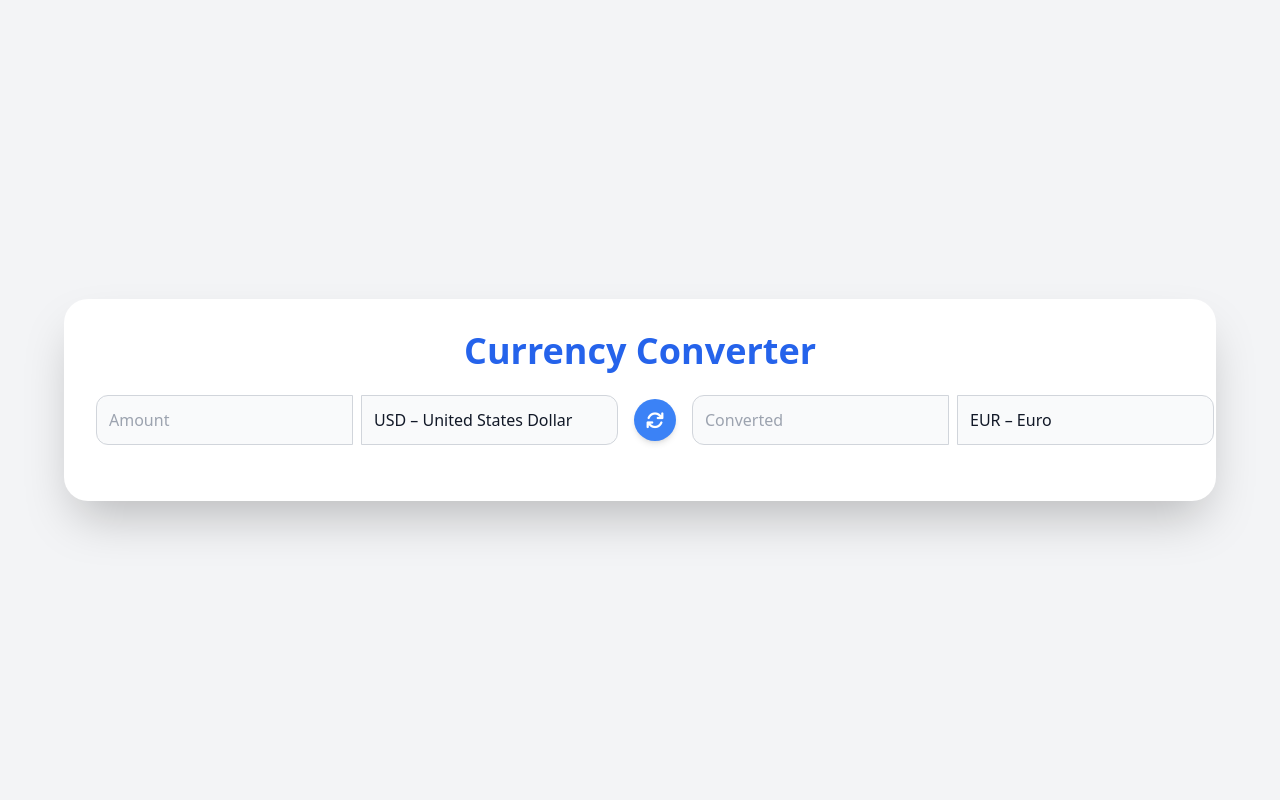
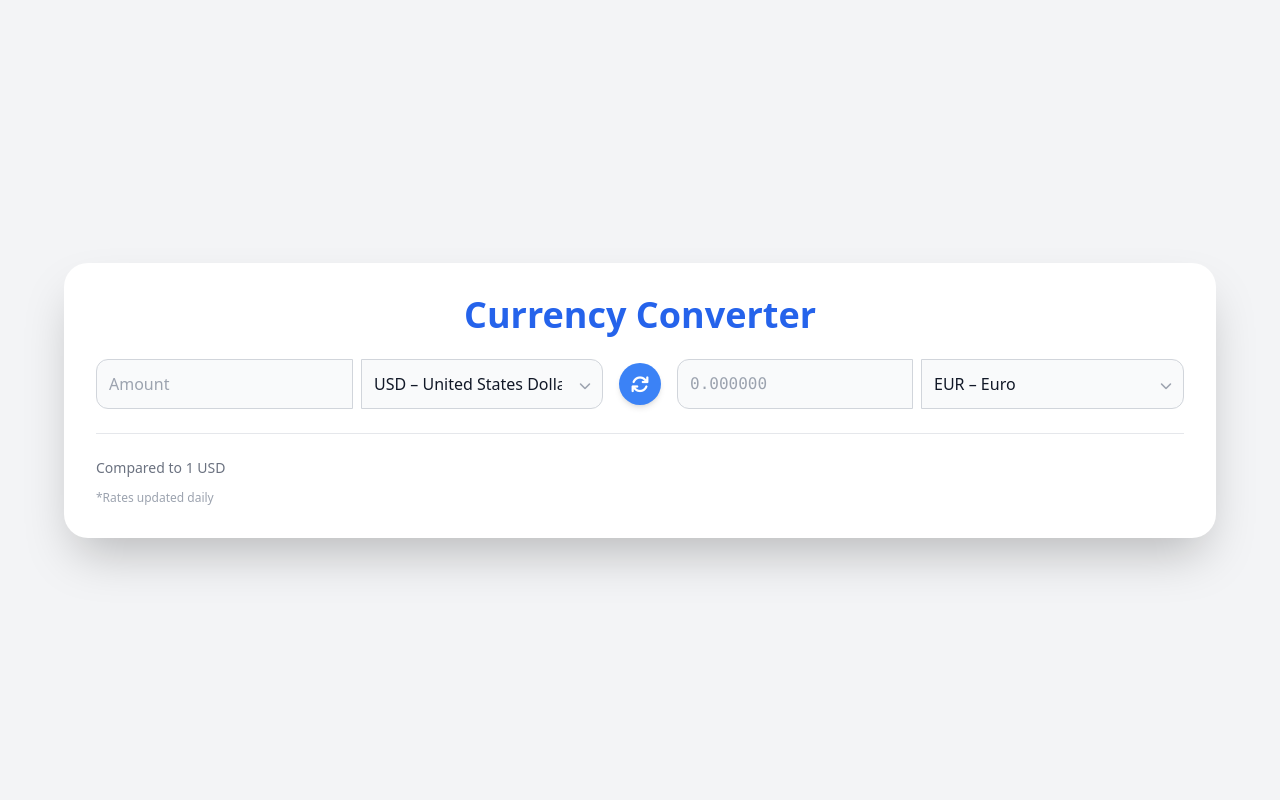
Before and after one commit to simeonpanov/portfolio.simpleapps, a Flask app: page /currency/ in a window 1280 px wide. Run offline with Flask 3, Linux system fonts and the light colour scheme; data that the repository does not hold is empty.

Commit message:
Currency Exchange Visual Update + Chart

```diff
--- a/apps/currency/static/js/main.js
+++ b/apps/currency/static/js/main.js
@@ -1,5 +1,113 @@
 let mergedCurrencies = [];
 let baseCurrency = "USD";
+
+const fromInput = document.getElementById("from-currency-input");
+const toInput = document.getElementById("to-currency-input");
+const fromMenu = document.getElementById("from-currency-menu");
+const toMenu = document.getElementById("to-currency-menu");
+
+document.addEventListener("click", (e) => {
+  if (!fromInput.contains(e.target) && !fromMenu.contains(e.target)) {
+    fromMenu.classList.add("hidden");
+  }
+  if (!toInput.contains(e.target) && !toMenu.contains(e.target)) {
+    toMenu.classList.add("hidden");
+  }
+});
+
+function initDropdown(input, menu) {
+  input.addEventListener("input", (e) => {
+    if (mergedCurrencies.length > 0) {
+      filterAndShow(input, menu, e.target.value);
+    }
+  });
+  input.addEventListener("focus", () => {
+    if (mergedCurrencies.length > 0) {
+      filterAndShow(input, menu, input.value);
+    }
+  });
+}
+
+function filterAndShow(input, menu, query) {
+  if (mergedCurrencies.length === 0) {
+    menu.classList.add("hidden");
+    return;
+  }
+
+  menu.innerHTML = "";
+  const cleanQuery = query.trim().toLowerCase();
+
+  const priorityCodes = [
+    "USD",
+    "EUR",
+    "GBP",
+    "JPY",
+    "CAD",
+    "AUD",
+    "CHF",
+    "CNY",
+    "INR",
+  ];
+
+  const currenciesWithPriority = mergedCurrencies.map((c) => ({
+    ...c,
+    sortPriority: priorityCodes.includes(c.code)
+      ? priorityCodes.indexOf(c.code)
+      : 999,
+  }));
+
+  const filtered =
+    cleanQuery === ""
+      ? currenciesWithPriority
+      : currenciesWithPriority.filter((c) =>
+          `${c.code} – ${c.name}`.toLowerCase().includes(cleanQuery),
+        );
+
+  const results = filtered
+    .sort((a, b) => {
+      // First by priority, then by code
+      if (a.sortPriority !== b.sortPriority) {
+        return a.sortPriority - b.sortPriority;
+      }
+      return a.code.localeCompare(b.code);
+    })
+    .slice(0, 30);
+
+  if (results.length === 0) {
+    menu.classList.remove("hidden");
+    menu.innerHTML =
+      '<div class="currency-item text-gray-500 dark:text-gray-400">No match</div>';
+    return;
+  }
+
+  results.forEach((c) => {
+    const item = document.createElement("div");
+    item.className = `
+      px-4 py-2 text-sm text-gray-800 dark:text-gray-200
+      cursor-pointer flex items-center justify-between
+      hover:bg-blue-500 hover:text-white
+    `;
+    item.innerHTML = `
+      <span class="font-medium">${c.code}</span>
+      <span class="text-xs text-gray-500 dark:text-gray-400 ml-2">${c.name}</span>
+    `;
+    item.addEventListener("click", () => {
+      input.value = `${c.code} – ${c.name}`;
+      menu.classList.add("hidden");
+      updateConversion();
+    });
+    menu.appendChild(item);
+  });
+
+  menu.classList.remove("hidden");
+}
+
+function setDefaultCurrencies() {
+  const getName = (code) =>
+    mergedCurrencies.find((c) => c.code === code)?.name || "";
+  fromInput.value = `USD – ${getName("USD")}`;
+  toInput.value = `EUR – ${getName("EUR")}`;
+}
 
 async function loadRates() {
   const cached = sessionStorage.getItem("mergedCurrencies");
@@ -7,7 +115,6 @@ async function loadRates() {
   if (cached && cachedBase) {
     mergedCurrencies = JSON.parse(cached);
     baseCurrency = cachedBase;
-    fillCurrencyDatalist();
     return;
   }
 
@@ -24,26 +131,6 @@ async function loadRates() {
   baseCurrency = "USD";
   sessionStorage.setItem("mergedCurrencies", JSON.stringify(mergedCurrencies));
   sessionStorage.setItem("baseCurrency", baseCurrency);
-
-  fillCurrencyDatalist();
-}
-
-function fillCurrencyDatalist() {
-  const fromInput = document.getElementById("from-currency");
-  const toInput = document.getElementById("to-currency");
-  const datalist = document.getElementById("currencies");
-
-  datalist.innerHTML = "";
-  mergedCurrencies.forEach((c) => {
-    const opt = document.createElement("option");
-    opt.value = `${c.code} – ${c.name}`;
-    datalist.appendChild(opt);
-  });
-
-  const getName = (code) =>
-    (mergedCurrencies.find((c) => c.code === code) || {}).name || "";
-  fromInput.value = `${baseCurrency} – ${getName(baseCurrency)}`.trim();
-  toInput.value = `EUR – ${getName("EUR")}`.trim();
 }
 
 function extractCurrencyCode(val) {
@@ -51,40 +138,39 @@ function extractCurrencyCode(val) {
   return val.split("–")[0].trim();
 }
 
-function convertCurrency(amount, from, to) {
+function convertCurrency(amount, from, to, maxDecimals = 2) {
   const fromObj = mergedCurrencies.find((c) => c.code === from);
   const toObj = mergedCurrencies.find((c) => c.code === to);
-  console.log("fromObj:", fromObj, "toObj:", toObj); // Debug line
   if (!fromObj || !toObj || !fromObj.rate || !toObj.rate) return null;
+
   const usdAmount = amount / fromObj.rate;
-  return (usdAmount * toObj.rate).toFixed(2);
+  const result = usdAmount * toObj.rate;
+
+  const decimals = Math.max(2, Math.min(maxDecimals, 8));
+  return result.toLocaleString("en", {
+    minimumFractionDigits: 0,
+    maximumFractionDigits: decimals,
+    useGrouping: false,
+  });
 }
 
 function updateConversion() {
   const amountEl = document.getElementById("amount");
-  const fromEl = document.getElementById("from-currency");
-  const toEl = document.getElementById("to-currency");
+  const fromEl = document.getElementById("from-currency-input");
+  const toEl = document.getElementById("to-currency-input");
   const resultEl = document.getElementById("result");
   const convertedEl = document.getElementById("converted-amount");
-  const lastUpdatedEl = document.getElementById("last-updated"); // safe reference
+  const lastUpdatedEl = document.getElementById("last-updated");
 
   const amount = parseFloat(amountEl.value);
   const from = extractCurrencyCode(fromEl.value);
   const to = extractCurrencyCode(toEl.value);
 
-  if (!from || !to) {
-    convertedEl.value = "";
-    resultEl.innerText = "";
-    if (lastUpdatedEl) lastUpdatedEl.innerText = "";
-    return;
-  }
-
-  // --- Existing logic for typed amount ---
   if (!amount) {
     convertedEl.value = "";
     resultEl.innerText = "";
   } else {
-    const converted = convertCurrency(amount, from, to);
+    const converted = convertCurrency(amount, from, to, 6);
     if (!converted) {
       convertedEl.value = "";
       resultEl.innerText = "Conversion unavailable";
@@ -95,11 +181,10 @@ function updateConversion() {
     }
   }
 
-  // --- New logic for 1-unit rate ---
   if (lastUpdatedEl) {
-    const singleUnit = convertCurrency(1, from, to);
+    const singleUnit = convertCurrency(1, from, to, 8);
     if (singleUnit !== null) {
-      lastUpdatedEl.innerText = `1 ${from} = ${Number(singleUnit).toLocaleString(undefined, { maximumFractionDigits: 5 })} ${to}`;
+      lastUpdatedEl.innerText = `1 ${from} = ${singleUnit} ${to}`;
     } else {
       lastUpdatedEl.innerText = "";
     }
@@ -107,53 +192,71 @@ function updateConversion() {
 }
 
 function swapCurrencies() {
-  const fromEl = document.getElementById("from-currency");
-  const toEl = document.getElementById("to-currency");
-  const temp = fromEl.value;
-  fromEl.value = toEl.value;
-  toEl.value = temp;
+  const temp = fromInput.value;
+  fromInput.value = toInput.value;
+  toInput.value = temp;
   updateConversion();
 }
 
 function attachListeners() {
   document.getElementById("amount").addEventListener("input", updateConversion);
-  document
-    .getElementById("from-currency")
-    .addEventListener("input", updateConversion);
-  document
-    .getElementById("to-currency")
-    .addEventListener("input", updateConversion);
+  fromInput.addEventListener("input", updateConversion); // ✅
+  toInput.addEventListener("input", updateConversion); // ✅
   document
     .getElementById("swap-currencies")
     .addEventListener("click", swapCurrencies);
 }
 
-function enableInstantDropdown() {
-  const inputs = [
-    document.getElementById("from-currency"),
-    document.getElementById("to-currency"),
-  ];
+function renderCurrencyChart() {
+  const chartContainer = document.getElementById("chart-bars");
+  if (!chartContainer || mergedCurrencies.length === 0) return;
 
-  inputs.forEach((input) => {
-    const triggerDropdown = () => {
-      if (input.value === "") {
-        input.value = " "; // temporary value
-        input.dispatchEvent(new Event("input"));
-        setTimeout(() => (input.value = ""), 50); // clear it
-      }
-    };
+  const topCurrencies = ["EUR", "GBP", "JPY", "CAD", "AUD"];
+  const usdRate = mergedCurrencies.find((c) => c.code === "USD")?.rate || 1;
 
-    input.addEventListener("mousedown", triggerDropdown); // before focus
-    input.addEventListener("click", triggerDropdown); // even if already focused
+  let html = "";
+  topCurrencies.forEach((code) => {
+    const currency = mergedCurrencies.find((c) => c.code === code);
+    if (!currency || !currency.rate) return;
+
+    const rate = currency.rate / usdRate;
+    const displayRate = code === "JPY" ? rate / 100 : rate;
+    const barWidth = Math.min(100, displayRate * 60);
+
+    html += `
+      <div class="flex items-center gap-3">
+        <!-- Currency code: use dark:text-gray-200 for light-on-dark -->
+        <span class="text-sm font-medium w-10 text-gray-800 dark:text-gray-200">${code}</span>
+        <div class="flex-1 flex items-center gap-2">
+          <!-- Background bar -->
+          <div class="h-2.5 rounded-full bg-blue-200 dark:bg-blue-900/50 w-full">
+            <!-- Fill bar -->
+            <div
+              class="h-full rounded-full bg-blue-500 dark:bg-blue-400"
+              style="width: ${barWidth}%"
+            ></div>
+          </div>
+          <!-- Rate value -->
+          <span class="text-sm text-gray-600 dark:text-gray-300 w-12 text-right">
+            ${rate.toFixed(code === "JPY" ? 1 : 2)}
+          </span>
+        </div>
+      </div>
+    `;
   });
+
+  chartContainer.innerHTML = html;
 }
 
 window.onload = async () => {
   try {
     await loadRates();
+    setDefaultCurrencies();
+    initDropdown(fromInput, fromMenu);
+    initDropdown(toInput, toMenu);
     attachListeners();
     updateConversion();
-    enableInstantDropdown();
+    renderCurrencyChart();
   } catch (err) {
     console.error("Failed to load rates:", err);
     document.getElementById("result").innerText =
--- a/apps/currency/templates/index.html
+++ b/apps/currency/templates/index.html
@@ -2,6 +2,7 @@
 <html lang="en" class="transition-colors duration-500">
     <head>
         <meta charset="UTF-8" />
+        <meta name="viewport" content="width=device-width, initial-scale=1.0" />
         <title>Currency Converter</title>
         <link
             rel="stylesheet"
@@ -17,6 +18,18 @@
             href="{{ url_for('static', filename='images/favicon.ico') }}"
             type="image/x-icon"
         />
+
+        <style>
+            input[type="number"]::-webkit-outer-spin-button,
+            input[type="number"]::-webkit-inner-spin-button {
+                -webkit-appearance: none;
+                margin: 0;
+            }
+            input[type="number"] {
+                -moz-appearance: textfield;
+            }
+        </style>
+
         <script>
             (function () {
                 const html = document.documentElement;
@@ -33,7 +46,7 @@
         class="bg-gray-100 dark:bg-gray-900 flex items-center justify-center min-h-screen p-4 transition-colors duration-500"
     >
         <div
-            class="bg-white dark:bg-gray-800 rounded-3xl shadow-2xl p-6 sm:p-8 w-full max-w-6xl space-y-6 transition-colors duration-500"
+            class="bg-white dark:bg-gray-800 rounded-3xl shadow-2xl p-6 sm:p-8 w-full max-w-6xl space-y-6"
         >
             <h1
                 class="text-3xl sm:text-4xl font-bold text-center text-blue-600 dark:text-blue-400 mb-4"
@@ -41,61 +54,127 @@
                 Currency Converter
             </h1>
 
-            <!-- Horizontal Converter -->
-            <div class="flex flex-col sm:flex-row items-center gap-4">
-                <!-- From -->
+            <form
+                id="converter-form"
+                class="flex flex-col sm:flex-row items-center gap-4"
+            >
                 <div class="flex-1 flex gap-2 items-center">
+                    <label for="amount" class="sr-only">Amount</label>
                     <input
                         type="number"
                         id="amount"
                         placeholder="Amount"
-                        class="text-gray-900 dark:text-gray-100 flex-1 p-3 rounded-l-xl border border-gray-300 dark:border-gray-600 bg-gray-50 dark:bg-gray-700 focus:outline-none focus:ring-2 focus:ring-blue-400 dark:focus:ring-blue-500 transition"
+                        min="0"
+                        step="any"
+                        class="text-gray-900 dark:text-gray-100 flex-[0.4] p-3 rounded-l-xl border border-gray-300 dark:border-gray-600 bg-gray-50 dark:bg-gray-700 focus:outline-none focus:ring-2 focus:ring-blue-400 dark:focus:ring-blue-500 transition"
                     />
+
+                    <div class="relative flex-[0.6]">
+                        <label for="from-currency-input" class="sr-only"
+                            >From currency</label
+                        >
                         <input
-                        list="currencies"
-                        id="from-currency"
-                        class="text-gray-900 dark:text-gray-100 p-3 rounded-r-xl border border-gray-300 dark:border-gray-600 bg-gray-50 dark:bg-gray-700 focus:outline-none focus:ring-2 focus:ring-blue-400 dark:focus:ring-blue-500 transition"
+                            type="text"
+                            id="from-currency-input"
+                            class="text-gray-900 dark:text-gray-100 w-full p-3 pr-10 rounded-r-xl border border-gray-300 dark:border-gray-600 bg-gray-50 dark:bg-gray-700 focus:outline-none focus:ring-2 focus:ring-blue-400 dark:focus:ring-blue-500 transition"
                             placeholder="USD – United States Dollar"
+                            autocomplete="off"
                         />
+                        <span
+                            class="absolute right-3 top-1/2 transform -translate-y-1/2 text-gray-400 dark:text-gray-500 pointer-events-none"
+                        >
+                            <i class="fa-solid fa-chevron-down text-xs"></i>
+                        </span>
+                        <div
+                            id="from-currency-menu"
+                            class="hidden absolute z-10 mt-1 w-full bg-white dark:bg-gray-700 border border-gray-300 dark:border-gray-600 rounded-lg shadow-lg max-h-60 overflow-auto"
+                        ></div>
+                    </div>
                 </div>
 
-                <!-- Swap -->
                 <button
                     id="swap-currencies"
+                    type="button"
+                    aria-label="Swap currencies"
                     class="p-3 bg-blue-500 hover:bg-blue-600 text-white rounded-full flex items-center justify-center transition shadow-md"
                 >
-                    <i class="fa-solid fa-arrows-rotate text-lg"></i>
+                    <i
+                        class="fa-solid fa-arrows-rotate text-lg"
+                        aria-hidden="true"
+                    ></i>
                 </button>
 
-                <!-- To -->
                 <div class="flex-1 flex gap-2 items-center">
+                    <label for="converted-amount" class="sr-only"
+                        >Converted amount</label
+                    >
                     <input
                         type="text"
                         id="converted-amount"
                         readonly
-                        placeholder="Converted"
-                        class="text-gray-900 dark:text-gray-100 flex-1 p-3 rounded-l-xl border border-gray-300 dark:border-gray-600 bg-gray-50 dark:bg-gray-700 focus:outline-none focus:ring-2 focus:ring-blue-400 dark:focus:ring-blue-500 transition"
+                        placeholder="0.000000"
+                        class="text-gray-900 dark:text-gray-100 flex-[0.4] p-3 rounded-l-xl border border-gray-300 dark:border-gray-600 bg-gray-50 dark:bg-gray-700 focus:outline-none focus:ring-2 focus:ring-blue-400 dark:focus:ring-blue-500 transition font-mono"
                     />
+                    <div class="relative flex-[0.6]">
+                        <label for="to-currency-input" class="sr-only"
+                            >To currency</label
+                        >
                         <input
-                        list="currencies"
-                        id="to-currency"
-                        class="text-gray-900 dark:text-gray-100 p-3 rounded-r-xl border border-gray-300 dark:border-gray-600 bg-gray-50 dark:bg-gray-700 focus:outline-none focus:ring-2 focus:ring-blue-400 dark:focus:ring-blue-500 transition"
+                            type="text"
+                            id="to-currency-input"
+                            class="text-gray-900 dark:text-gray-100 w-full p-3 pr-10 rounded-r-xl border border-gray-300 dark:border-gray-600 bg-gray-50 dark:bg-gray-700 focus:outline-none focus:ring-2 focus:ring-blue-400 dark:focus:ring-blue-500 transition"
                             placeholder="EUR – Euro"
+                            autocomplete="off"
                         />
+                        <span
+                            class="absolute right-3 top-1/2 transform -translate-y-1/2 text-gray-400 dark:text-gray-500 pointer-events-none"
+                        >
+                            <i class="fa-solid fa-chevron-down text-xs"></i>
+                        </span>
+                        <div
+                            id="to-currency-menu"
+                            class="hidden absolute z-10 mt-1 w-full bg-white dark:bg-gray-700 border border-gray-300 dark:border-gray-600 rounded-lg shadow-lg max-h-60 overflow-auto"
+                        ></div>
                     </div>
                 </div>
+            </form>
 
-            <p id="result" class="hidden"></p>
+            <p
+                id="precision-hint"
+                class="text-center text-xs text-gray-500 dark:text-gray-400 italic hidden"
+            >
+                Values smaller than 0.000001 may appear as 0
+            </p>
+
+            <p id="result" class="hidden" aria-live="polite"></p>
 
             <p
                 id="last-updated"
                 class="text-center text-gray-500 dark:text-gray-400 text-sm"
+                aria-live="polite"
             ></p>
 
-            <datalist id="currencies"></datalist>
+            <div
+                id="currency-chart"
+                class="pt-6 border-t border-gray-200 dark:border-gray-700"
+            >
+                <h3
+                    class="text-sm font-medium text-gray-500 dark:text-gray-400 mb-3"
+                >
+                    Compared to 1 USD
+                </h3>
+                <div id="chart-bars" class="space-y-2"></div>
+                <p class="text-xs text-gray-400 mt-2">*Rates updated daily</p>
+            </div>
         </div>
 
-        <script src="{{ url_for('currency.static', filename='js/currencies.js') }}"></script>
-        <script src="{{ url_for('currency.static', filename='js/main.js') }}"></script>
+        <script
+            defer
+            src="{{ url_for('currency.static', filename='js/currencies.js') }}"
+        ></script>
+        <script
+            defer
+            src="{{ url_for('currency.static', filename='js/main.js') }}"
+        ></script>
     </body>
 </html>
```
Also changed, not shown: portfolio.py (+12 -12 lines), static/css/tailwind.css. Lines whose indentation alone changed are shown as unchanged.
